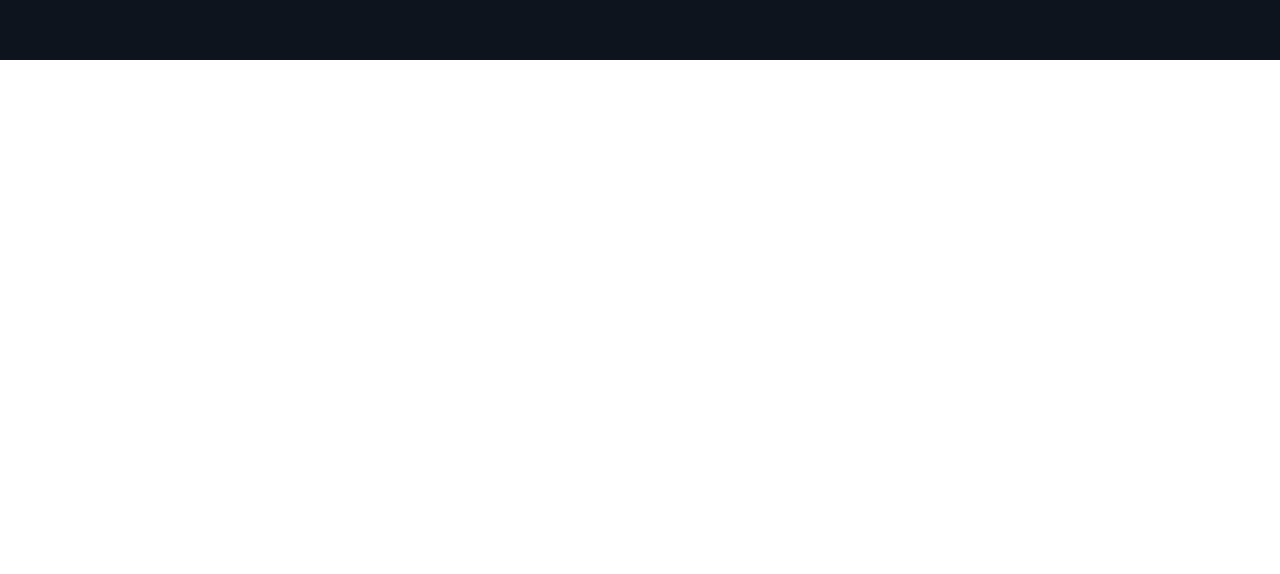
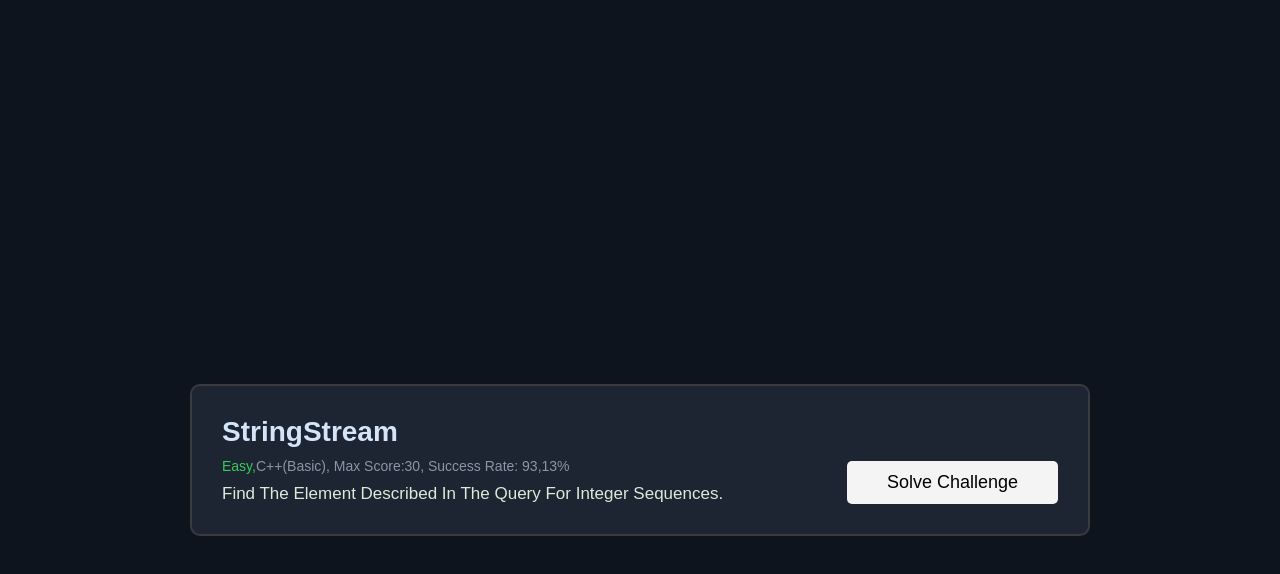
Before and after one commit to ZakariaAlkaldi/Challenge, a plain HTML site: page index.html in a window 1280 px wide. Shown: the part 814-1388 px from the top of the page. Before the commit the page ends 874 px from the top, so only its background shows below. Drawn offline with Linux system fonts and the light colour scheme.

Commit message:
adding new page to html file

```diff
--- a/index.html
+++ b/index.html
@@ -1,10 +1,10 @@
 <!DOCTYPE html>
 <html lang="en">
   <head>
-    <meta charset="UTF-8">
-    <meta name="viewport" content="width=device-width, initial-scale=1.0">
+    <meta charset="UTF-8" />
+    <meta name="viewport" content="width=device-width, initial-scale=1.0" />
     <title>test</title>
-    <link rel="stylesheet" href="style.css">
+    <link rel="stylesheet" href="style.css" />
   </head>
   <body>
     <div class="header">
@@ -24,8 +24,32 @@
         <div class="box">
           <div class="info">
             <h3 class="title">StringStream</h3>
-                    <p class="one"><span>easy,</span>c++(Basic), Max score:30, success rate: 93,13%</p>
-                    <p class="two">find the element described in the query for integer sequences.</p>
+            <p class="one">
+              <span>easy,</span>c++(Basic), Max score:30, success rate: 93,13%
+            </p>
+            <p class="two">
+              find the element described in the query for integer sequences.
+            </p>
+          </div>
+          <div class="button">
+            <a href="#">Solve Challenge</a>
+          </div>
+        </div>
+      </div>
+    </div>
+    <!-- End Section  -->
+    <!-- Start Section  -->
+    <div class="landding">
+      <div class="container">
+        <div class="box">
+          <div class="info">
+            <h3 class="title">StringStream</h3>
+            <p class="one">
+              <span>easy,</span>c++(Basic), Max score:30, success rate: 93,13%
+            </p>
+            <p class="two">
+              find the element described in the query for integer sequences.
+            </p>
           </div>
           <div class="button">
             <a href="#">Solve Challenge</a>
```
Lines whose indentation alone changed are shown as unchanged.
